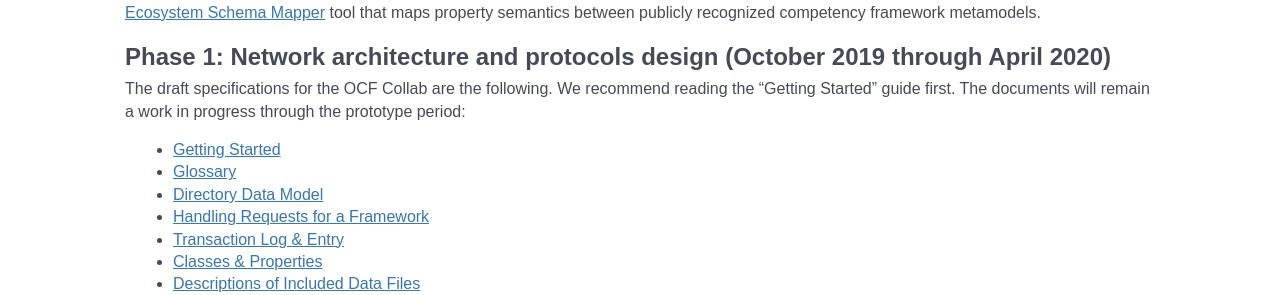
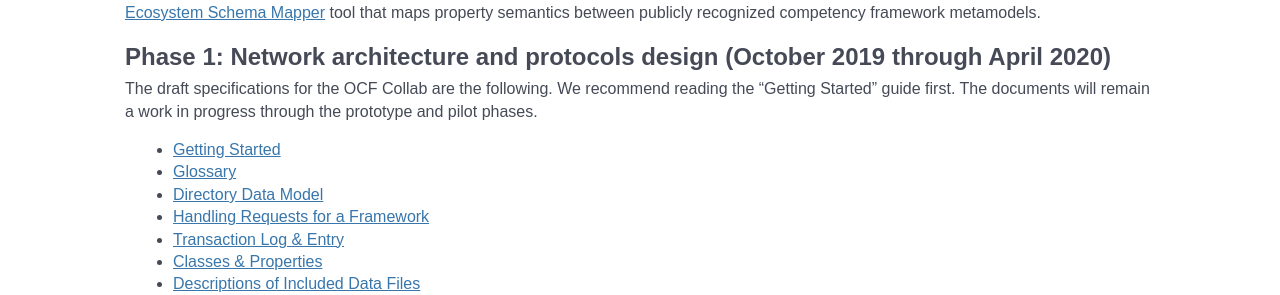
Before and after one commit to t3-innovation-network/ocf-collab.github.io, a Jekyll site: the page built from index.md, in a window 1280 px wide. Shown: the part 419-714 px from the top of the page. Built offline with Jekyll 4.4.1, drawn with Linux system fonts in a browser that asks for light colours.

Commit message:
Update index.md

```diff
--- a/index.md
+++ b/index.md
@@ -6,7 +6,7 @@ The <em>Open Competency Framework Collaborative Network</em> (OCF Collab) aims t
 
 ## Phase 1: Network architecture and protocols design (October 2019 through April 2020)
 
-The draft specifications for the OCF Collab are the following. We recommend reading the "Getting Started" guide first. The documents will remain a work in progress through the prototype period:
+The draft specifications for the OCF Collab are the following. We recommend reading the "Getting Started" guide first. The documents will remain a work in progress through the prototype and pilot phases.
 
 * [Getting Started](https://docs.google.com/document/d/1JqYLUZ8ehPDV4S2PYVs3EbAXJdgUCKOxE_e_MfcInK8/edit?usp=sharing)
 * [Glossary](https://docs.google.com/document/d/1jwAhm8LhsEgQsbcMz0SJZmcJlTTu8iunY8SZaryNBTk/edit?usp=sharing)
```
